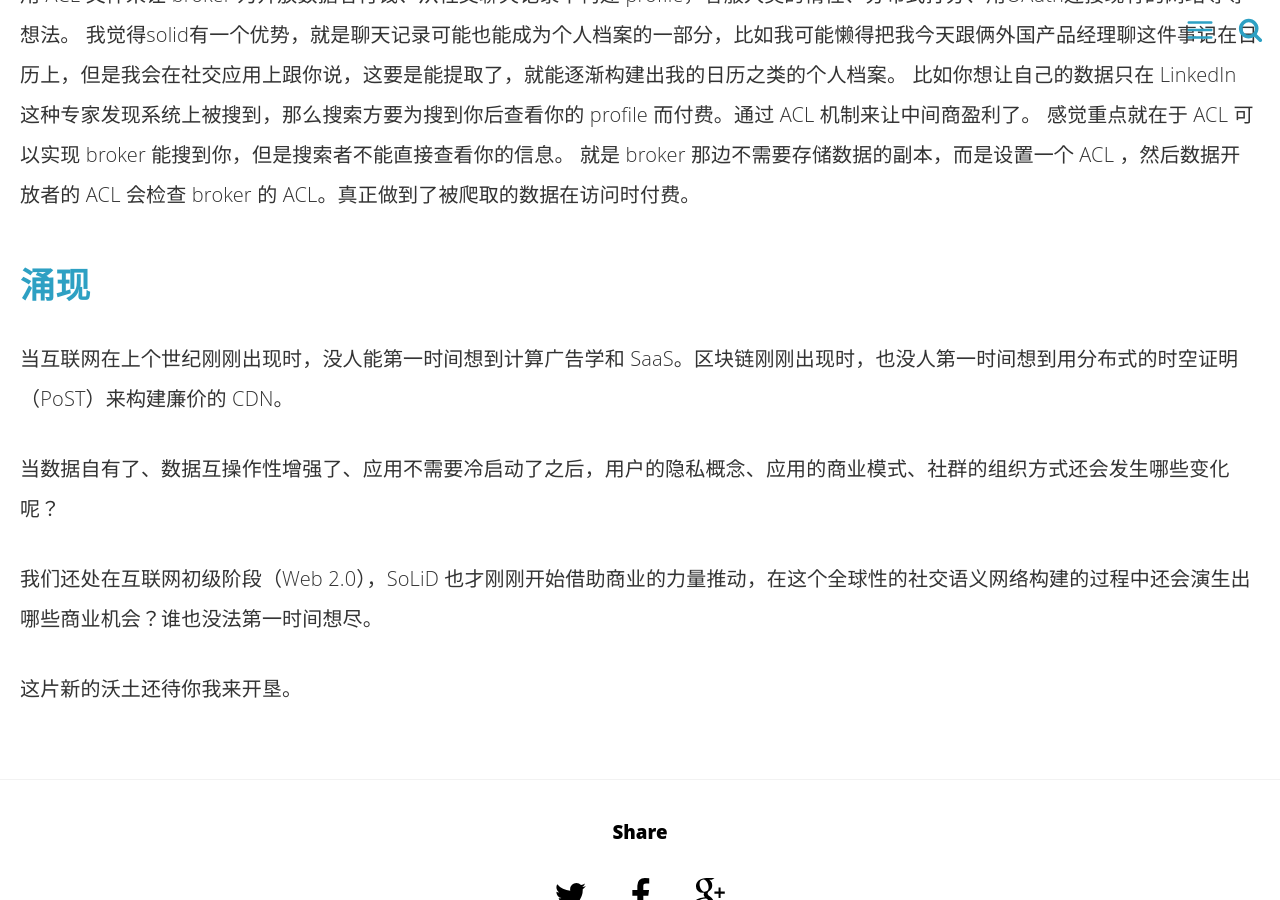
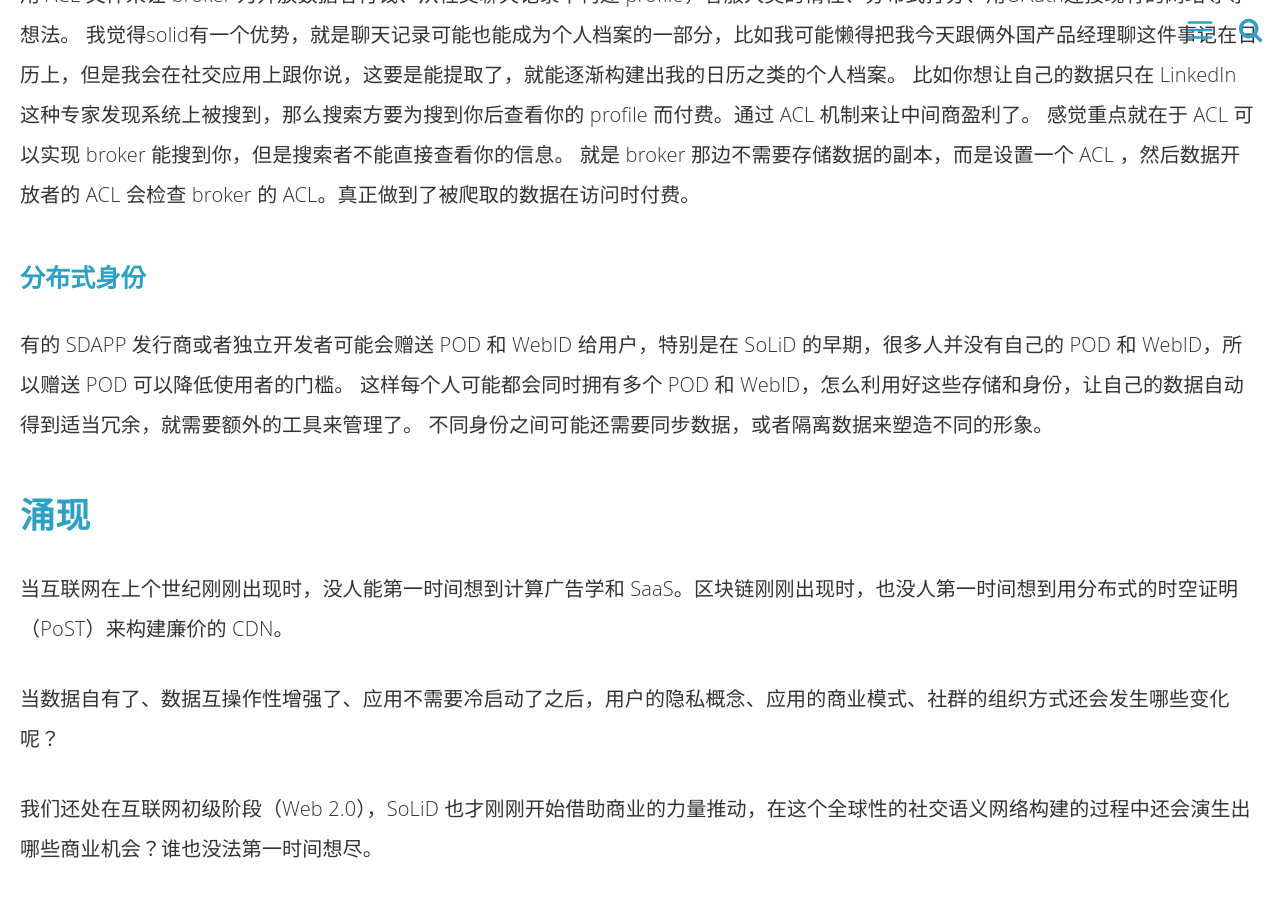
Before and after one commit to linonetwo/linonetwo.github.io, a Jekyll site: the page built from _posts/2018-12-02-SoLiD商业模式与语义网商业模式.md, in a window 1280 px wide and 900 px high, scrolled down 3068 px. Built offline with Jekyll 4.4.1, drawn with Linux system fonts in a browser that asks for light colours; comment, search, counter and statistics services are not loaded.

Commit message:
Update 2018-12-02-SoLiD商业模式与语义网商业模式.md

```diff
--- a/_posts/2018-12-02-SoLiD商业模式与语义网商业模式.md
+++ b/_posts/2018-12-02-SoLiD商业模式与语义网商业模式.md
@@ -69,6 +69,12 @@
 感觉重点就在于 ACL 可以实现 broker 能搜到你，但是搜索者不能直接查看你的信息。
 就是 broker 那边不需要存储数据的副本，而是设置一个 ACL ，然后数据开放者的 ACL 会检查 broker 的 ACL。真正做到了被爬取的数据在访问时付费。
 
+### 分布式身份
+
+有的 SDAPP 发行商或者独立开发者可能会赠送 POD 和 WebID 给用户，特别是在 SoLiD 的早期，很多人并没有自己的 POD 和 WebID，所以赠送 POD 可以降低使用者的门槛。
+这样每个人可能都会同时拥有多个 POD 和 WebID，怎么利用好这些存储和身份，让自己的数据自动得到适当冗余，就需要额外的工具来管理了。
+不同身份之间可能还需要同步数据，或者隔离数据来塑造不同的形象。
+
 ## 涌现
 
 当互联网在上个世纪刚刚出现时，没人能第一时间想到计算广告学和 SaaS。区块链刚刚出现时，也没人第一时间想到用分布式的时空证明（PoST）来构建廉价的 CDN。
```
